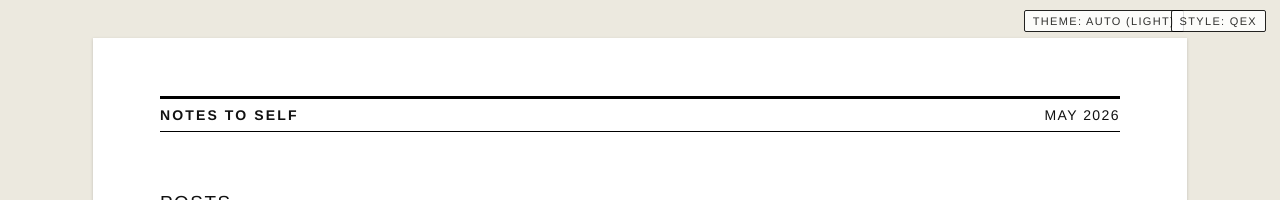
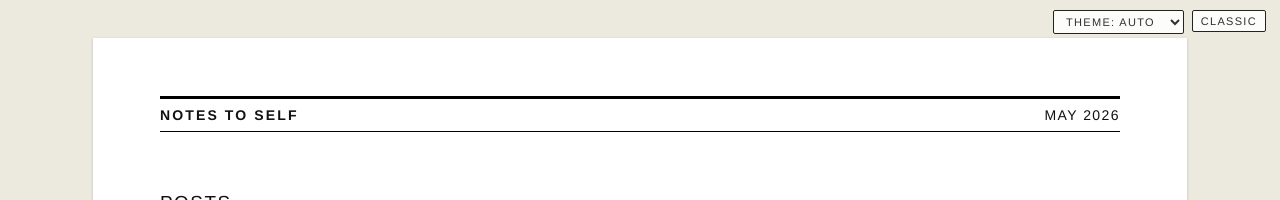
Before and after one commit to Treit/treit.github.io, a Jekyll site: the page built from index.markdown, in a window 1280 px wide. Shown: the top 200 px of the page. Built offline with Jekyll 4.4.1, drawn with Linux system fonts in a browser that asks for light colours.

Commit message:
Theme picker: replace cycling button with a dropdown; restore plain Classic button
The cycling theme button label was getting clipped and made it
ambiguous whether the text was the current state or the next action.
Replace it with a <select> showing Theme: Auto / Light / Dark, which
self-documents both the current state and the available options.

Revert the style toggle to its earlier label (Classic / QEX) showing
the alternate option.

Co-authored-by: Copilot <223556219+Copilot@users.noreply.github.com>

```diff
--- a/_layouts/default.html
+++ b/_layouts/default.html
@@ -6,6 +6,11 @@
   <body>
 
     <button type="button" id="qexThemeToggle" class="qex-theme-toggle" aria-label="Toggle dark mode" style="display:none">Dark</button>
+    <select id="qexThemeSelect" class="qex-theme-select" aria-label="Theme" style="display:none">
+      <option value="auto">Theme: Auto</option>
+      <option value="light">Theme: Light</option>
+      <option value="dark">Theme: Dark</option>
+    </select>
     <button type="button" id="siteStyleToggle" class="site-style-toggle" aria-label="Toggle site style">Classic</button>
 
     {%- include header.html -%}
--- a/assets/js/site-style.js
+++ b/assets/js/site-style.js
@@ -63,34 +63,29 @@
     var style = currentStyle();
     var theme = storedTheme();
     var sBtn = document.getElementById('siteStyleToggle');
-    var tBtn = document.getElementById('qexThemeToggle');
+    var tSel = document.getElementById('qexThemeSelect');
     if (sBtn) {
-      sBtn.textContent = 'Style: ' + (style === 'qex' ? 'QEX' : 'Classic');
+      sBtn.textContent = style === 'qex' ? 'Classic' : 'QEX';
       sBtn.title = 'Click to switch to ' + (style === 'qex' ? 'Classic' : 'QEX');
       sBtn.setAttribute('aria-pressed', style === 'qex' ? 'true' : 'false');
     }
-    if (tBtn) {
-      var label = themeLabel(theme);
-      if (theme === 'auto') {
-        label += ' (' + (prefersDark() ? 'Dark' : 'Light') + ')';
-      }
-      tBtn.textContent = 'Theme: ' + label;
-      tBtn.title = 'Click to switch to ' + themeLabel(nextTheme(theme));
-      tBtn.style.display = style === 'qex' ? '' : 'none';
+    if (tSel) {
+      tSel.value = theme;
+      tSel.style.display = style === 'qex' ? '' : 'none';
     }
   }
 
   function wireUp() {
     var sBtn = document.getElementById('siteStyleToggle');
-    var tBtn = document.getElementById('qexThemeToggle');
+    var tSel = document.getElementById('qexThemeSelect');
     if (sBtn) {
       sBtn.addEventListener('click', function () {
         applyStyle(currentStyle() === 'qex' ? 'classic' : 'qex');
       });
     }
-    if (tBtn) {
-      tBtn.addEventListener('click', function () {
-        applyTheme(nextTheme(storedTheme()));
+    if (tSel) {
+      tSel.addEventListener('change', function () {
+        applyTheme(tSel.value);
       });
     }
     if (window.matchMedia) {
--- a/assets/main.scss
+++ b/assets/main.scss
@@ -24,7 +24,8 @@ $on-laptop:        800px !default;
 html[data-style="classic"] .masthead,
 html[data-style="classic"] .qex-post-header,
 html[data-style="classic"] .qex-footer,
-html[data-style="classic"] .qex-theme-toggle { display: none; }
+html[data-style="classic"] .qex-theme-toggle,
+html[data-style="classic"] .qex-theme-select { display: none; }
 
 // The classic/QEX style toggle is shown in both modes. Style it inconspicuously
 // in classic mode (QEX mode styles it via qex.scss).
--- a/assets/qex.scss
+++ b/assets/qex.scss
@@ -56,7 +56,7 @@ html[data-style="qex"] body {
 html[data-style="qex"] body.wide-layout { max-width: 12in; }
 
 html[data-style="qex"] .site-style-toggle,
-html[data-style="qex"] .qex-theme-toggle {
+html[data-style="qex"] .qex-theme-select {
   position: fixed;
   top: 10px;
   z-index: 100;
@@ -73,9 +73,9 @@ html[data-style="qex"] .qex-theme-toggle {
   opacity: 0.85;
 }
 html[data-style="qex"] .site-style-toggle  { right: 14px; }
-html[data-style="qex"] .qex-theme-toggle   { right: 96px; }
+html[data-style="qex"] .qex-theme-select   { right: 96px; }
 html[data-style="qex"] .site-style-toggle:hover,
-html[data-style="qex"] .qex-theme-toggle:hover { opacity: 1; }
+html[data-style="qex"] .qex-theme-select:hover { opacity: 1; }
 
 html[data-style="qex"] h1,
 html[data-style="qex"] h2,
@@ -417,7 +417,7 @@ html[data-style="qex"] .home .rss-subscribe {
   }
   html[data-style="qex"] a { color: #000; }
   html[data-style="qex"] .site-style-toggle,
-  html[data-style="qex"] .qex-theme-toggle { display: none; }
+  html[data-style="qex"] .qex-theme-select { display: none; }
   html[data-style="qex"] h2,
   html[data-style="qex"] h3,
   html[data-style="qex"] table,
```
